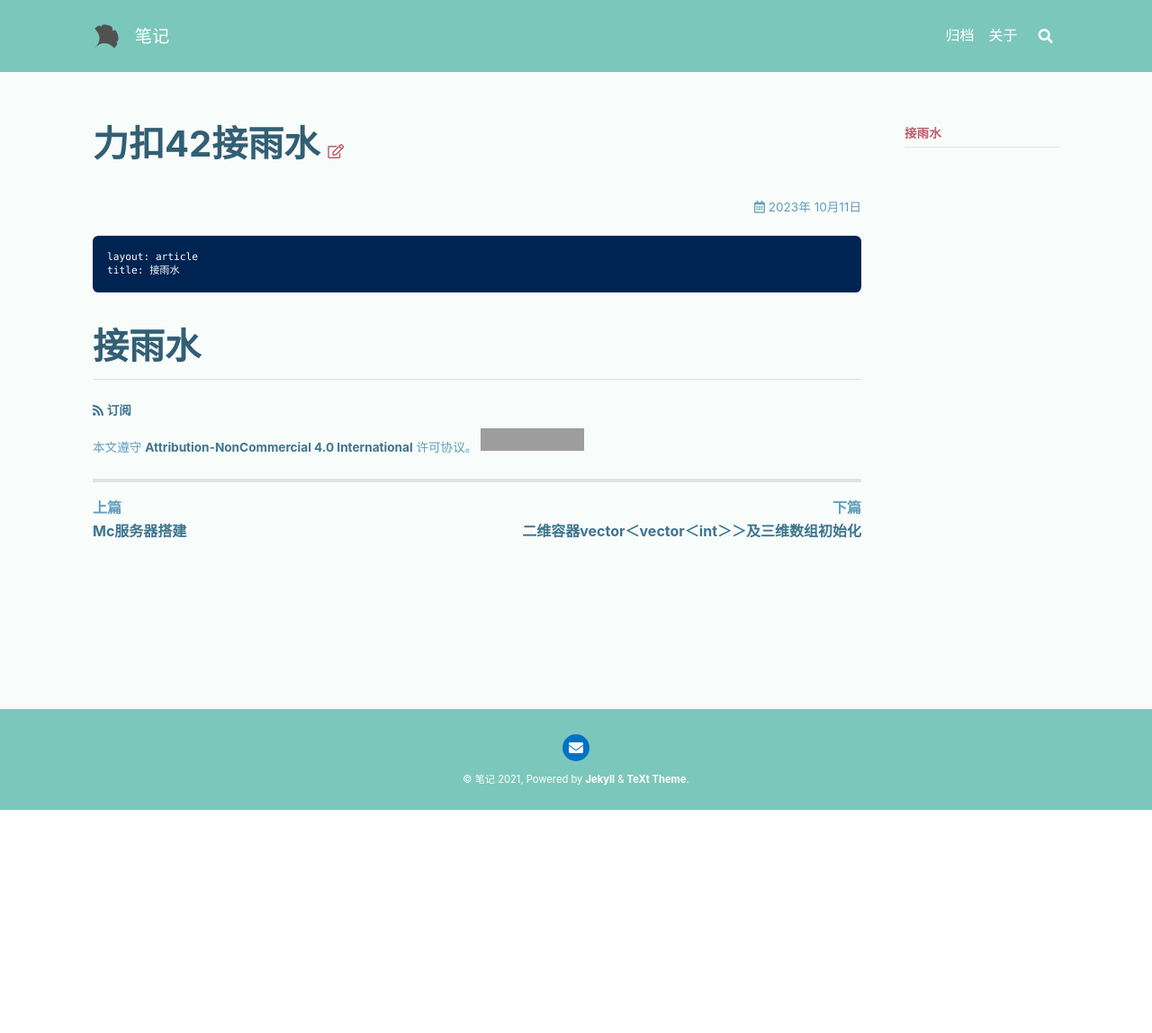
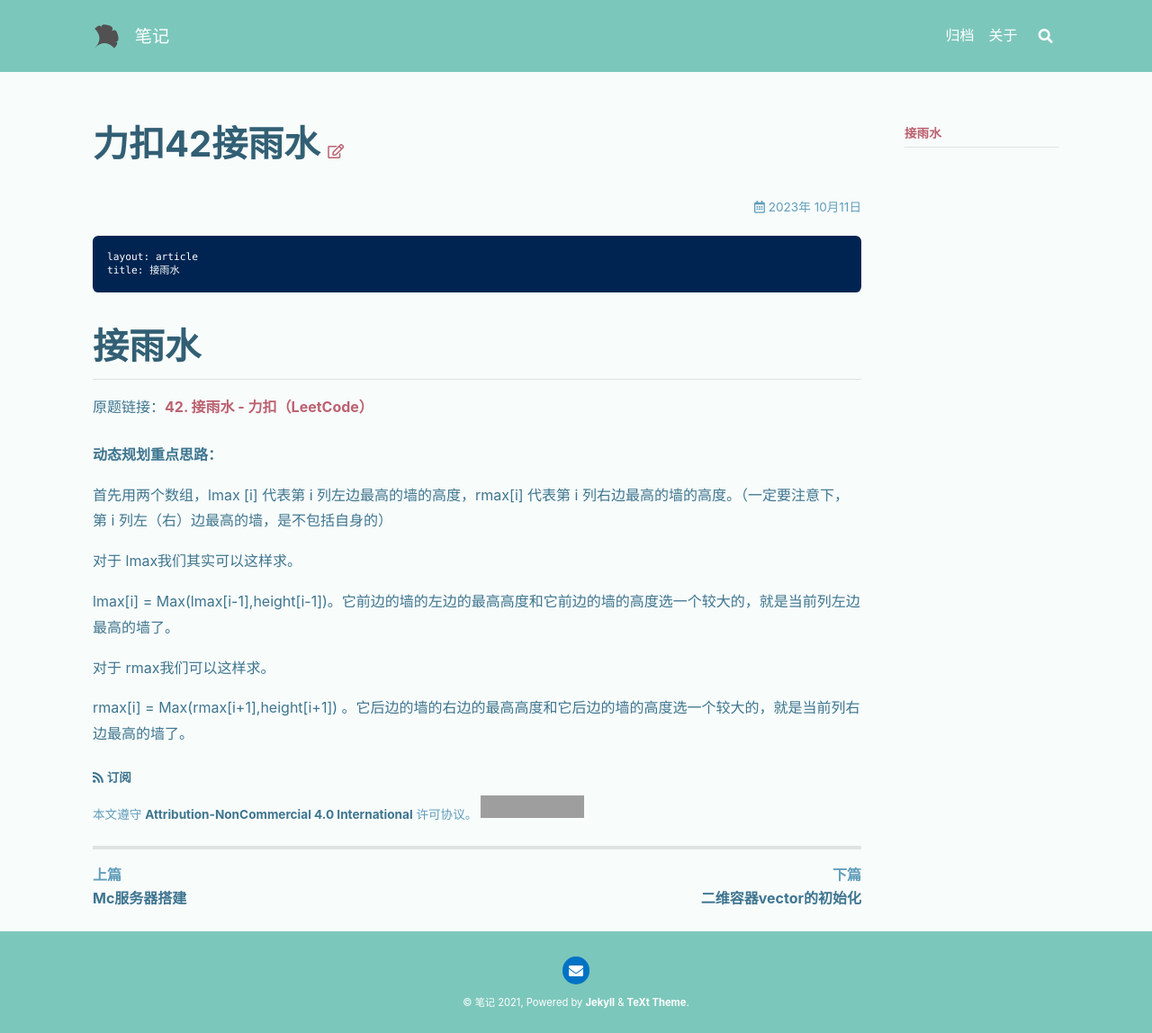
Before and after one commit to Tomaaa23/Tomaaa23.github.io, a Jekyll site: the page built from _posts/2023-10-11-力扣42接雨水.md, in a window 1280 px wide. Shown: the whole page at 90% size. Built offline with Jekyll 4.4.1, drawn with Linux system fonts in a browser that asks for light colours; nearby versions of some CDN libraries; before the commit the page ends 900 px from its top, so only the background shows below that; grey boxes are pictures that could not be loaded.

Commit message:
update blog

````diff
--- a/_posts/2023-10-11-力扣42接雨水.md
+++ b/_posts/2023-10-11-力扣42接雨水.md
@@ -4,3 +4,17 @@ title: 接雨水
 ```
 
 # 接雨水
+
+原题链接：[42. 接雨水 - 力扣（LeetCode）](https://leetcode.cn/problems/trapping-rain-water/description/)
+
+##### 动态规划重点思路：
+
+首先用两个数组，lmax [i] 代表第 i 列左边最高的墙的高度，rmax[i] 代表第 i 列右边最高的墙的高度。（一定要注意下，第 i 列左（右）边最高的墙，是不包括自身的）
+
+对于 lmax我们其实可以这样求。
+
+lmax[i] = Max(lmax[i-1],height[i-1])。它前边的墙的左边的最高高度和它前边的墙的高度选一个较大的，就是当前列左边最高的墙了。
+
+对于 rmax我们可以这样求。
+
+rmax[i] = Max(rmax[i+1],height[i+1]) 。它后边的墙的右边的最高高度和它后边的墙的高度选一个较大的，就是当前列右边最高的墙了。
````
Also changed, not shown: _posts/2023-10-20-二维容器vector＜vector＜int＞＞及三维数组初始化.md (+5 -0 lines).
